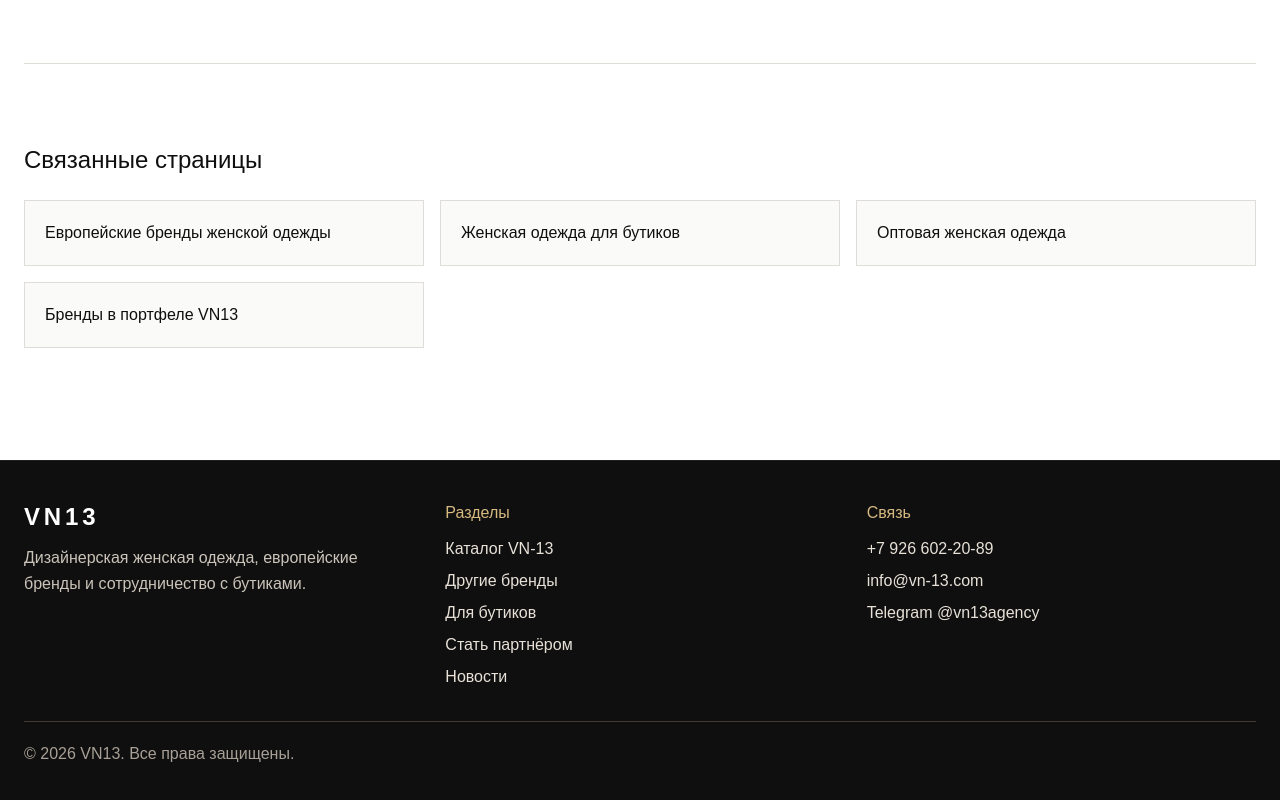
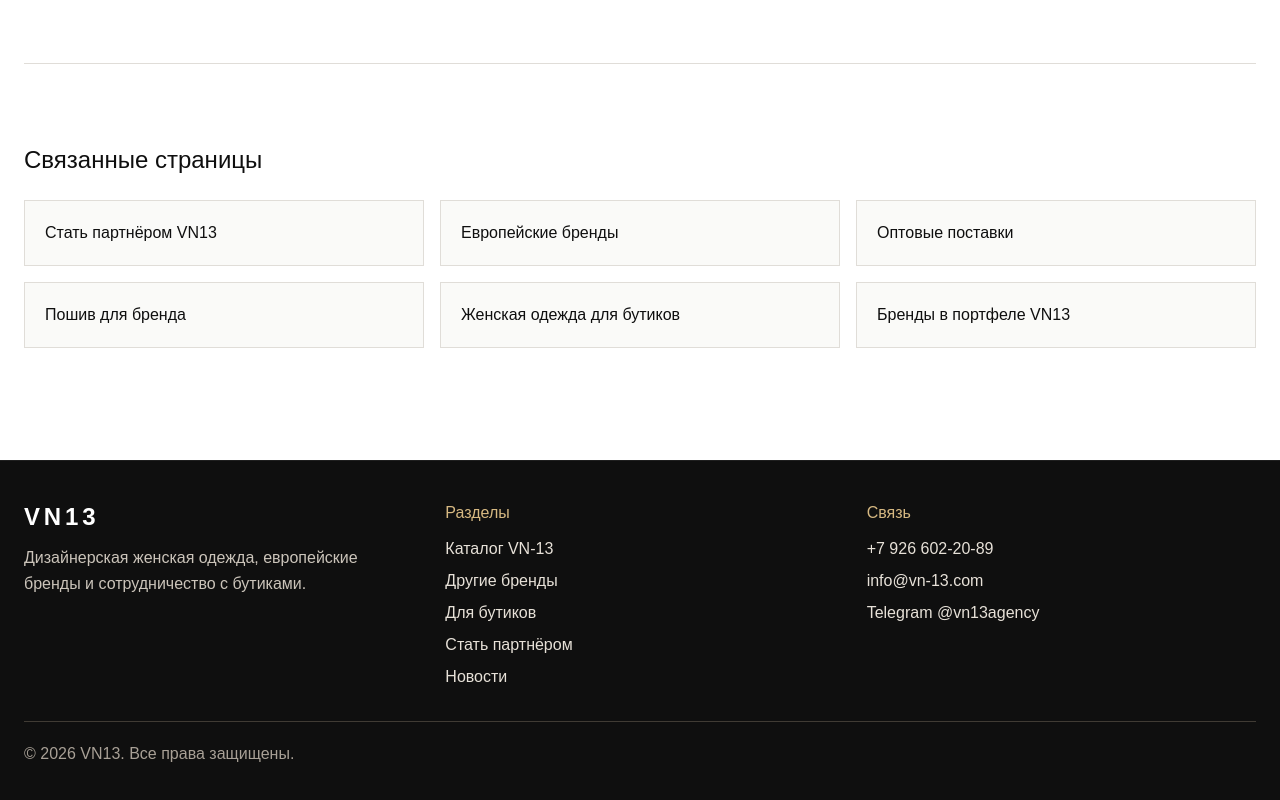
Before and after one commit to coffeeshop13/vn-13, a Next.js app: page /distributsiya-zhenskoy-odezhdy in a window 1280 px wide. Shown: the part 2274-3074 px from the top of the page. Built offline with nearby package versions, Linux system fonts and the light colour scheme.

Commit message:
content(seo): localize CTAs and connect buyer pages

```diff
--- a/app/distributsiya-zhenskoy-odezhdy/page.tsx
+++ b/app/distributsiya-zhenskoy-odezhdy/page.tsx
@@ -69,6 +69,12 @@ export default function WomensClothingDistributionPage() {
             'Да, предзаказ является одним из ключевых форматов, потому что помогает планировать объемы, сроки и коммерческий риск.',
         },
       ]}
+      relatedLinks={[
+        { href: '/partnerstvo', label: 'Стать партнёром VN13' },
+        { href: '/evropeyskie-brendy-zhenskoy-odezhdy', label: 'Европейские бренды' },
+        { href: '/optovaya-zhenskaya-odezhda', label: 'Оптовые поставки' },
+        { href: '/poshiv-zhenskoy-odezhdy-dlya-brenda', label: 'Пошив для бренда' },
+      ]}
     />
   )
 }
--- a/components/ManufacturingPageContent.tsx
+++ b/components/ManufacturingPageContent.tsx
@@ -91,7 +91,7 @@ export default function ManufacturingPageContent() {
             <p className="text-base mb-8 max-w-xl mx-auto" style={{ color: '#6b6b6b' }}>
               {translations.manufacturingCTADesc}
             </p>
-            <CTALink href="/#contact">Get in Touch</CTALink>
+            <CTALink href="/#contact">Обсудить производство</CTALink>
           </div>
         </div>
       </section>
--- a/components/PreorderPageContent.tsx
+++ b/components/PreorderPageContent.tsx
@@ -148,7 +148,7 @@ export default function PreorderPageContent() {
             <p className="text-base mb-8 max-w-xl mx-auto" style={{ color: '#6b6b6b' }}>
               {translations.preorderCTADesc}
             </p>
-            <CTALink href="/#contact">Get Started</CTALink>
+            <CTALink href="/#contact">Обсудить предзаказ</CTALink>
           </div>
         </div>
       </section>
```
